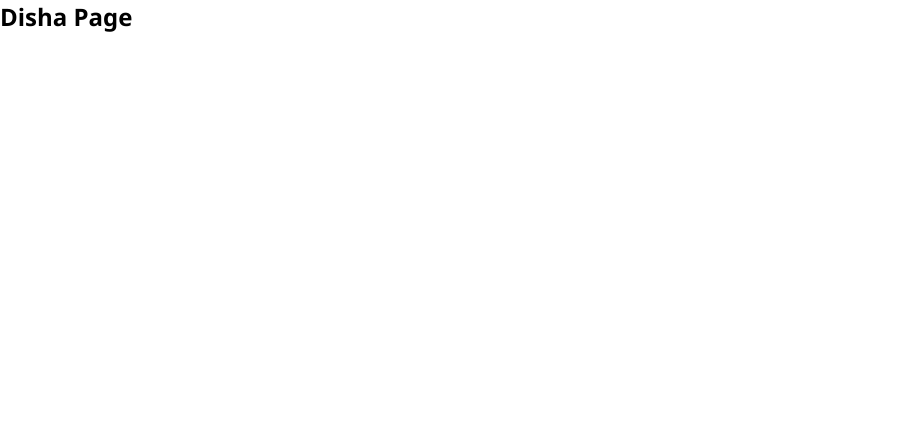
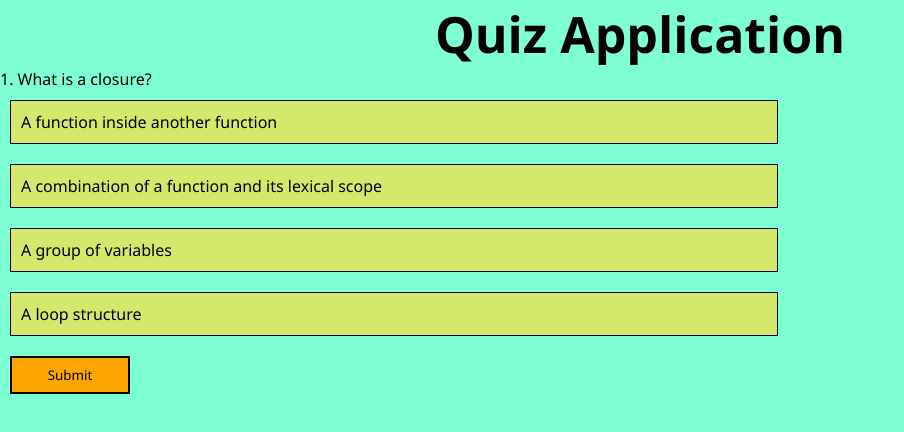
Before and after one commit to dishatiwari1109/jai_ho, a React (Vite) app: page /disha in a window 1280 px wide. Shown: the top 432 px of the page, without its empty margins (0-904 px from the left). Built offline with nearby package versions, Linux system fonts and the light colour scheme.

Commit message:
quiz app updated

```diff
--- a/src/App.jsx
+++ b/src/App.jsx
@@ -3,6 +3,7 @@ import Home from "./components/Home";
 import Harshita from "./components/Harshita";
 import Ishika from "./components/Ishika";
 import Jatin from "./components/jatin/WeatherApi"
+import QuizApp from "./components/Quiz";
 
 function App() {
   return (
@@ -12,7 +13,7 @@ function App() {
         <Route path="/ishika" element={<Ishika />} />
         <Route path="/jatin" element={<Jatin/>} />
         <Route path="/harshita" element={<Harshita />} />
-        <Route path="/disha" element={<h2>Disha Page</h2>} />
+        <Route path="/disha" element={<QuizApp />} />
       </Routes>
     </BrowserRouter>
   );
--- /dev/null
+++ b/src/components/Quiz.jsx
@@ -0,0 +1,115 @@
+import React, { useState } from "react";
+
+function QuizApp() {
+  const [score, setScore] = useState(0);
+  const [submitted, setSubmitted] = useState(false);
+  const [clicked, setClicked] = useState({});
+
+  const handleClick = (key, isCorrect) => {
+    if (clicked[key]) return;
+
+    setClicked({ ...clicked, [key]: true });
+    if (isCorrect) setScore(score + 10);
+  };
+
+  const handleSubmit = (e) => {
+    e.preventDefault();
+    setSubmitted(true);
+  };
+
+  if (submitted) {
+    return (
+      <div style={{ textAlign: "center" }}>
+        <h2>Thank you for participating in the quiz!</h2>
+        <h2>Your Score is {score}</h2>
+      </div>
+    );
+  }
+
+  return (
+    <div style={{ backgroundColor: "aquamarine", minHeight: "100vh" }}>
+      <h1 style={{ textAlign: "center", fontSize: "50px" }}>
+        Quiz Application
+      </h1>
+
+      <form
+        onSubmit={handleSubmit}
+        style={{ display: "flex", flexDirection: "column" }}
+      >
+        <label>1. What is a closure?</label>
+
+        <div
+          onClick={() => handleClick("q1a", false)}
+          style={{
+            backgroundColor: clicked.q1a ? "red" : "#d4e86c",
+            margin: 10,
+            padding: 10,
+            width: "60%",
+            border: "1px solid black",
+            cursor: "pointer",
+          }}
+        >
+          A function inside another function
+        </div>
+
+        <div
+          onClick={() => handleClick("q1b", true)}
+          style={{
+            backgroundColor: clicked.q1b ? "green" : "#d4e86c",
+            margin: 10,
+            padding: 10,
+            width: "60%",
+            border: "1px solid black",
+            cursor: "pointer",
+          }}
+        >
+          A combination of a function and its lexical scope
+        </div>
+
+        <div
+          onClick={() => handleClick("q1c", false)}
+          style={{
+            backgroundColor: clicked.q1c ? "red" : "#d4e86c",
+            margin: 10,
+            padding: 10,
+            width: "60%",
+            border: "1px solid black",
+            cursor: "pointer",
+          }}
+        >
+          A group of variables
+        </div>
+
+        <div
+          onClick={() => handleClick("q1d", false)}
+          style={{
+            backgroundColor: clicked.q1d ? "red" : "#d4e86c",
+            margin: 10,
+            padding: 10,
+            width: "60%",
+            border: "1px solid black",
+            cursor: "pointer",
+          }}
+        >
+          A loop structure
+        </div>
+
+        <button
+          type="submit"
+          style={{
+            width: 120,
+            margin: 10,
+            padding: 8,
+            backgroundColor: "orange",
+            border: "2px solid black",
+            cursor: "pointer",
+          }}
+        >
+          Submit
+        </button>
+      </form>
+    </div>
+  );
+}
+
+export default QuizApp;
```
